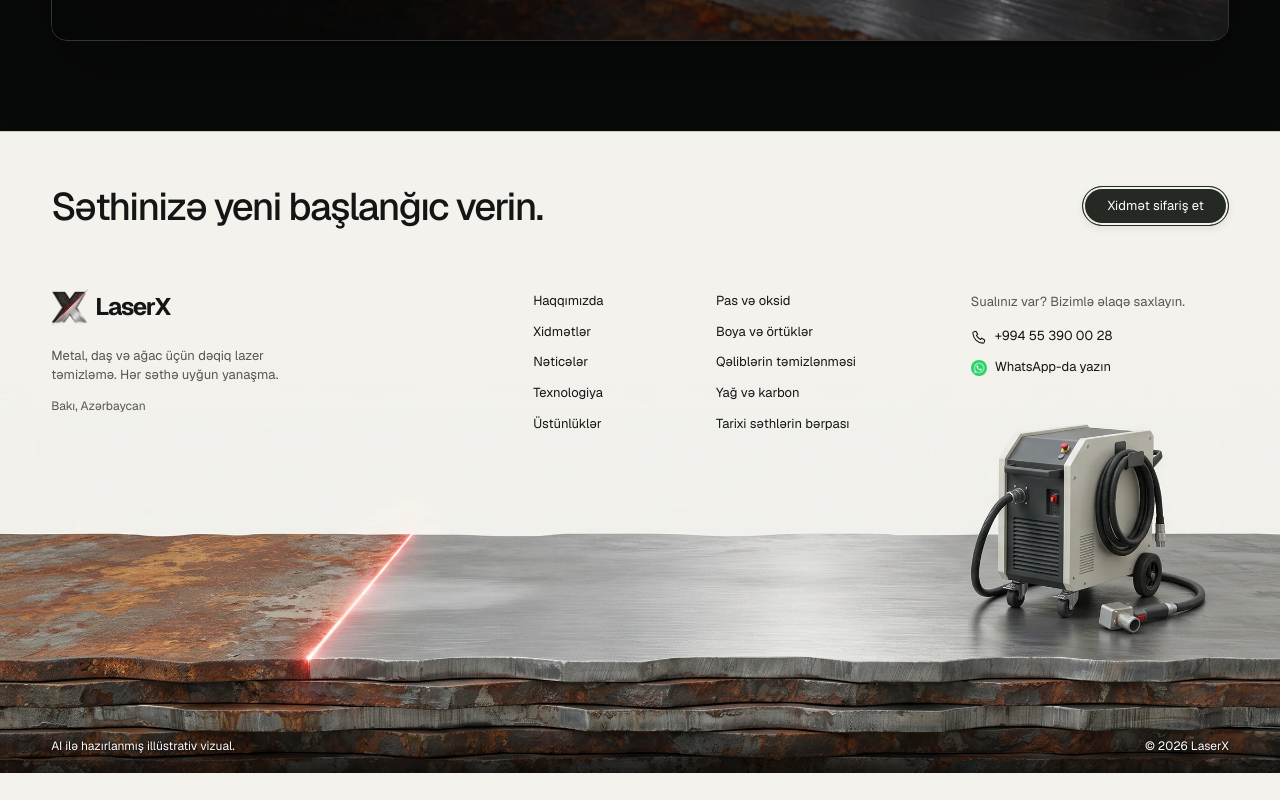
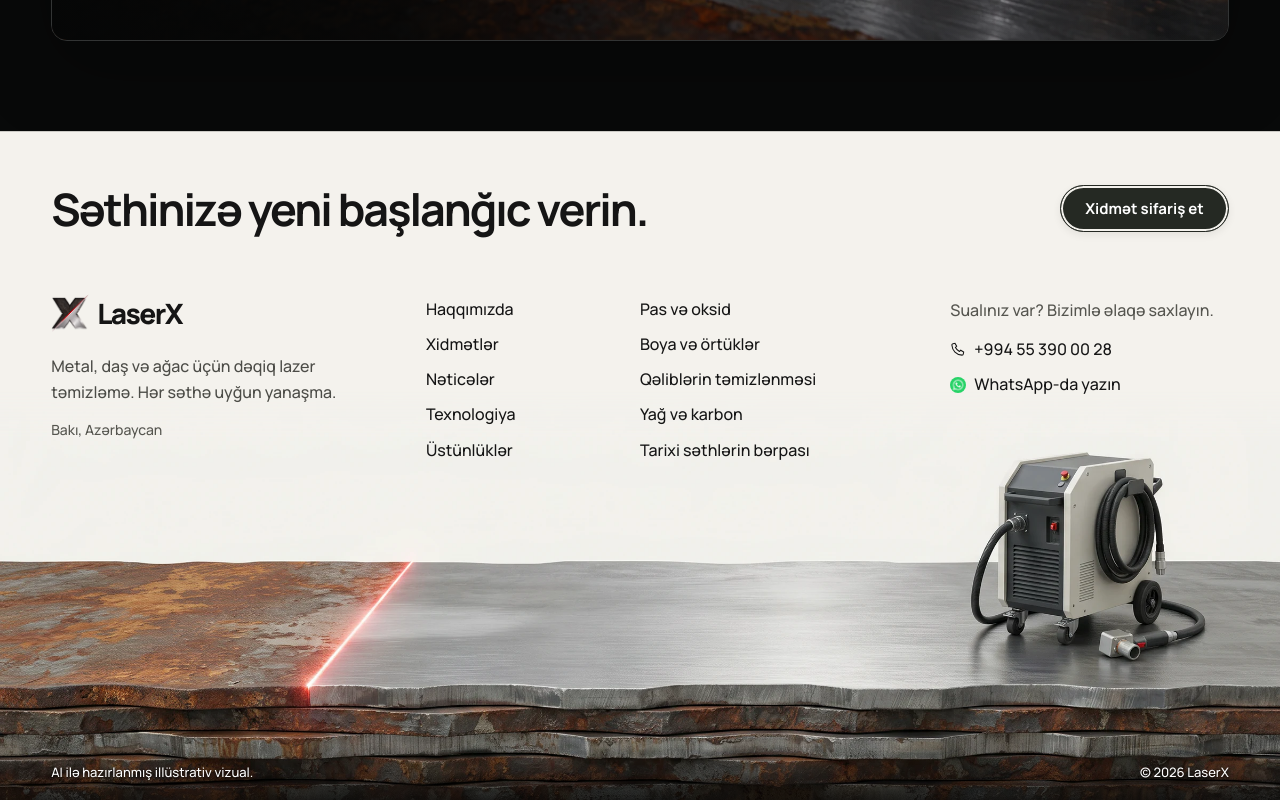
Before and after one commit to Kvseis/LaserX-Website, a Next.js app: page / in a window 1280 px wide. Shown: the part 7793-8593 px from the top of the page. Before the commit the page ends 8566 px from the top, so only its background shows below. Built offline with nearby package versions, Linux system fonts and the light colour scheme.

Commit message:
Homepage footer typography update

```diff
--- a/src/components/SiteFooter.module.css
+++ b/src/components/SiteFooter.module.css
@@ -7,20 +7,21 @@
   color: var(--ink);
   background: var(--paper);
   border-top: 1px solid var(--line);
-  font-size: 13px;
+  font-size: 16px;
+  font-weight: 500;
 }
 .content { position: relative; z-index: 2; width: var(--wrap); margin-inline: auto; }
 .heading { display: flex; align-items: center; justify-content: space-between; gap: 40px; }
-.heading h2 { max-width: 850px; margin: 0; font-size: clamp(28px, 3vw, 44px); font-weight: 500; line-height: 1.15; letter-spacing: -.045em; }
-.action { display: inline-flex; flex-shrink: 0; align-items: center; justify-content: center; min-height: 40px; padding: 10px 24px; border: 1px solid #252923; border-radius: 999px; color: #fff; background: #252923; box-shadow: inset 0 0 0 2px var(--paper), 0 3px 8px #15151512; font-size: 13px; transition: transform 200ms ease, background 200ms ease; }
+.heading h2 { max-width: 950px; margin: 0; font-size: clamp(36px, 3.5vw, 54px); font-weight: 650; line-height: 1.12; letter-spacing: -.045em; }
+.action { display: inline-flex; flex-shrink: 0; align-items: center; justify-content: center; min-height: 46px; padding: 12px 24px; border: 1px solid #252923; border-radius: 999px; color: #fff; background: #252923; box-shadow: inset 0 0 0 2px var(--paper), 0 3px 8px #15151512; font-size: 15px; font-weight: 650; transition: transform 200ms ease, background 200ms ease; }
 .action:hover { background: #3b4238; transform: translateY(-2px); }
 .action:active { transform: translateY(0); }
-.columns { display: grid; grid-template-columns: 2.2fr .75fr 1.1fr 1.25fr; gap: 28px; margin-top: 60px; }
-.brand { display: inline-flex; width: max-content; align-items: center; gap: 6px; color: var(--ink); background: transparent; font-size: 24px; font-weight: 650; letter-spacing: -.055em; }
+.columns { display: grid; grid-template-columns: 1.6fr .85fr 1.3fr 1.3fr; gap: 32px; margin-top: 60px; }
+.brand { display: inline-flex; width: max-content; align-items: center; gap: 8px; color: var(--ink); background: transparent; font-size: 28px; font-weight: 750; letter-spacing: -.055em; }
 .brand img { width: 38px; height: 38px; object-fit: contain; transition: transform 200ms ease; }
 .brand:hover img { transform: scale(1.04); }
-.identity p { max-width: 235px; margin: 16px 0 12px; color: #55554f; line-height: 1.5; }
-.location { color: #55554f; font-size: 12px; }
+.identity p { max-width: 300px; margin: 16px 0 12px; color: #4c4c47; line-height: 1.65; }
+.location { color: #55554f; font-size: 14px; }
 .links { display: flex; flex-direction: column; align-items: flex-start; gap: 12px; padding-top: 4px; }
 .links a, .contacts a { transition: color 200ms ease; line-height: 1.45; }
 .links a:hover, .contacts a:hover { color: #bd2d27; text-decoration: underline; text-underline-offset: 5px; }
@@ -31,7 +32,7 @@
 .contacts a:first-of-type svg { fill: none; stroke: currentColor; stroke-width: 1.6; }
 .scene { position: relative; margin-top: -72px; }
 .scene img { width: 100%; height: auto; mask-image: linear-gradient(to bottom, transparent, #000 48px); }
-.bottom { position: absolute; z-index: 2; bottom: 0; left: 0; width: 100%; display: flex; justify-content: space-between; gap: 24px; padding: 18px 4vw; color: #fff; background: linear-gradient(transparent, rgba(0,0,0,.72)); font-size: 12px; line-height: 1.5; text-shadow: 0 1px 3px #000; }
+.bottom { position: absolute; z-index: 2; bottom: 0; left: 0; width: 100%; display: flex; justify-content: space-between; gap: 24px; padding: 18px 4vw; color: #fff; background: linear-gradient(transparent, rgba(0,0,0,.72)); font-size: 13px; line-height: 1.5; text-shadow: 0 1px 3px #000; }
 @media (max-width: 1050px) {
   .scene { margin-top: 0; }
   .columns { grid-template-columns: 1.2fr 1fr 1fr; gap: 32px; }
@@ -42,7 +43,7 @@
 @media (max-width: 600px) {
   .footer { min-height: 0; padding-top: 40px; }
   .heading { align-items: flex-start; flex-direction: column; gap: 24px; }
-  .heading h2 { font-size: 36px; max-width: 360px; }
+  .heading h2 { font-size: 38px; max-width: 360px; }
   .action { width: 100%; }
   .columns { grid-template-columns: 1fr 1fr; gap: 32px 20px; margin-top: 40px; }
   .identity { grid-column: 1 / -1; }
--- a/src/components/SiteFooter.tsx
+++ b/src/components/SiteFooter.tsx
@@ -1,4 +1,5 @@
 import Image from 'next/image';
+import { Manrope } from 'next/font/google';
 import { sitePath, type Locale } from '@/lib/locales';
 import type { SiteCopy } from '@/lib/messages/az';
 import { phone, whatsapp } from '@/lib/contact';
@@ -6,9 +7,11 @@ import { PhoneIcon } from './SiteHeader';
 import WhatsAppLogo from './WhatsAppLogo';
 import styles from './SiteFooter.module.css';
 
+const manrope = Manrope({ subsets: ['latin', 'latin-ext', 'cyrillic'], display: 'swap' });
+
 export default function SiteFooter({ locale, copy }: { locale: Locale; copy: SiteCopy }) {
   const home = sitePath(locale);
-  return <footer className={styles.footer}>
+  return <footer className={`${styles.footer} ${manrope.className}`}>
     <div className={styles.content}>
       <div className={styles.heading}>
         <h2>{copy.footer.title}</h2>
```
